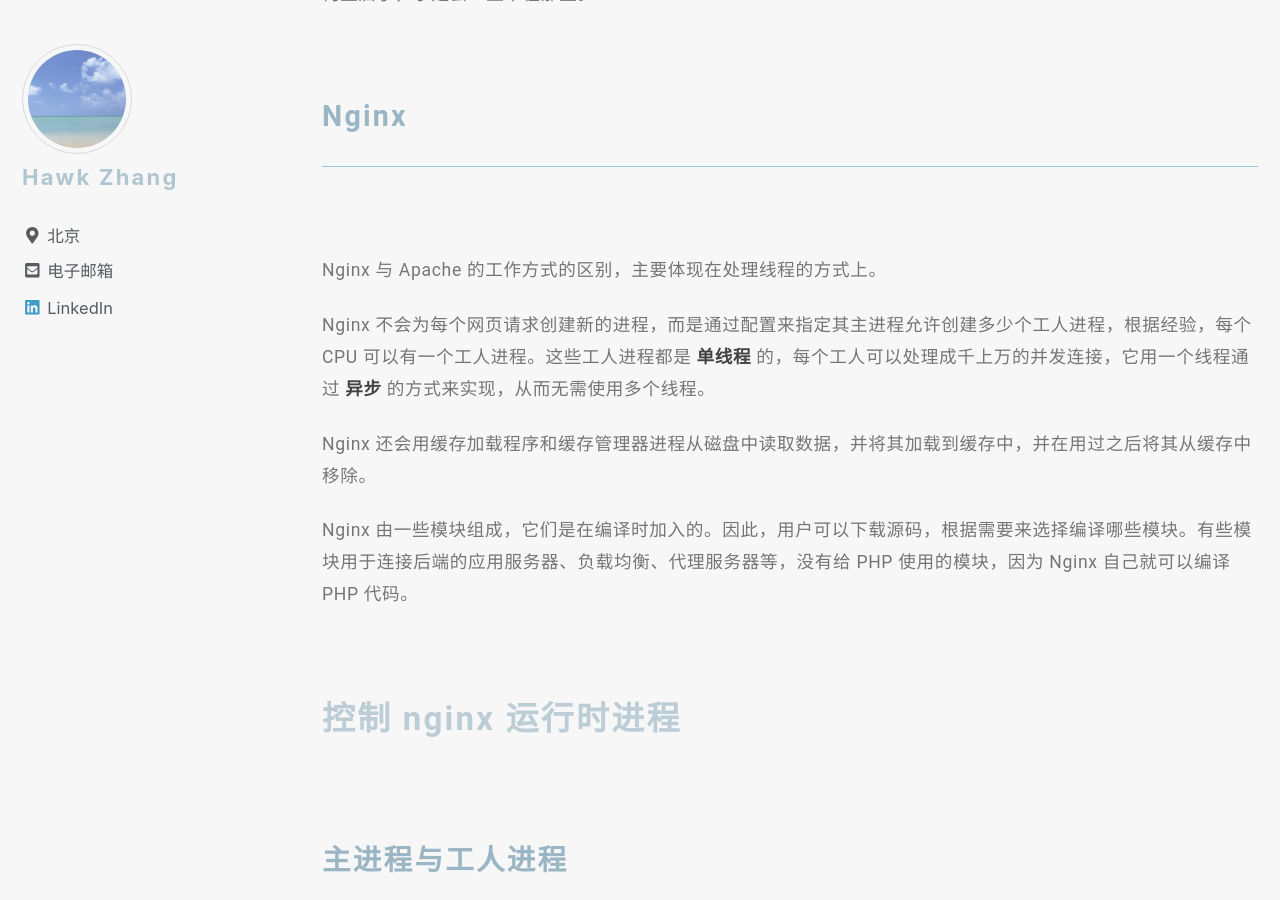
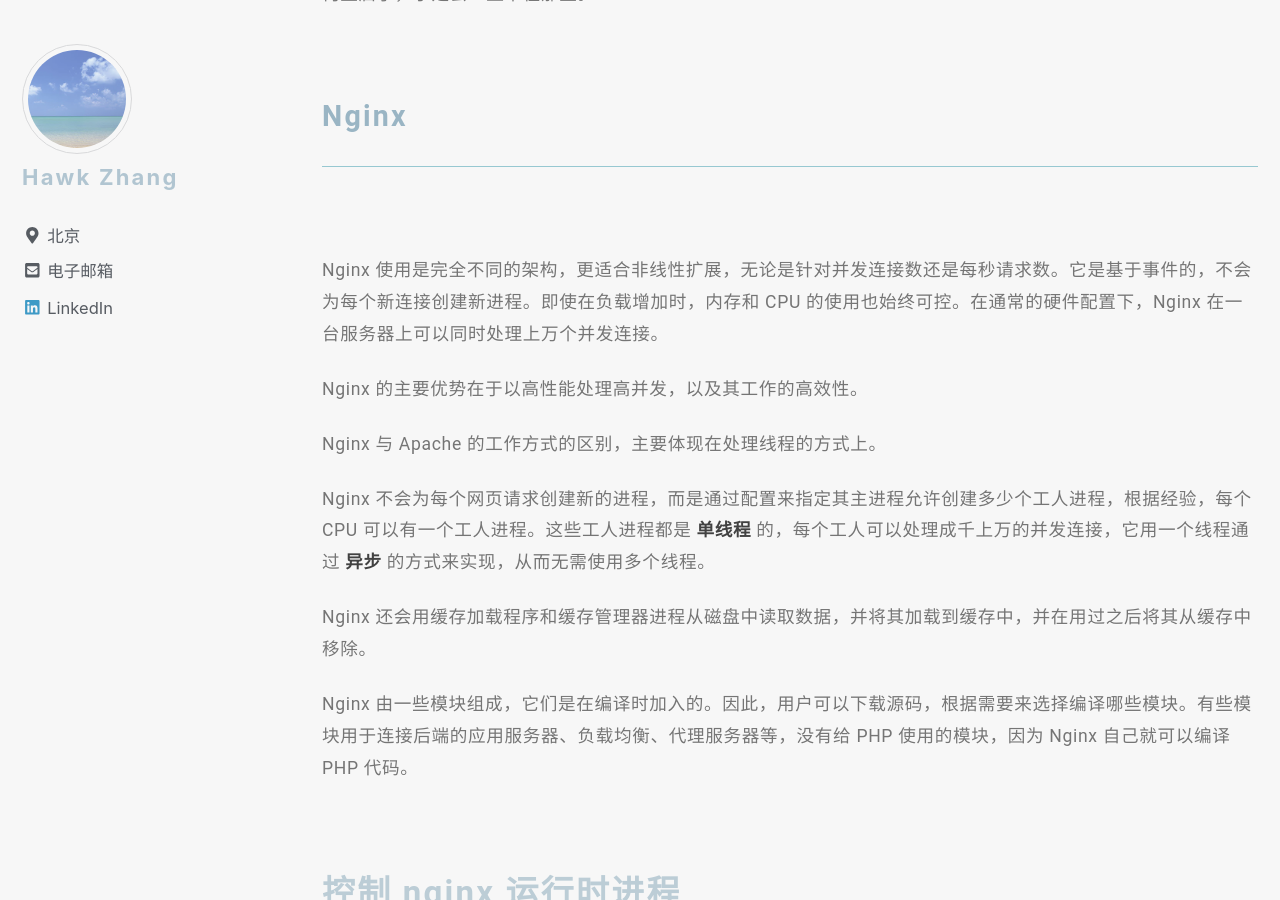
Before and after one commit to narru888/linotes_note, a Jekyll site: the page built from _posts/server/nginx/2016-01-03-nginx.basic.md, in a window 1280 px wide and 900 px high, scrolled down 2154 px. Built offline with Jekyll 4.4.1, drawn with Linux system fonts in a browser that asks for light colours; nearby versions of some CDN libraries; a script that is not in the unit is left out.

Commit message:
update on 2018-09-25 16:00:01 CST

```diff
--- a/_posts/server/nginx/2016-01-03-nginx.basic.md
+++ b/_posts/server/nginx/2016-01-03-nginx.basic.md
@@ -26,6 +26,9 @@ Apache 1995 年就开始被广泛使用，支撑了最多的网站，其次就
 Nginx 是一个开源的网页服务器，它的开发是为了解决 Apache **性能** 和 **可扩展性** 的问题。Nginx 是开源、免费的，但同样提供收费的版本 Nginx Plus。
 
 Nginx 是基于事件的，因此其架构为事件驱动，而且是异步的。而 Apache 依赖于进程和线程。
+
+
+
 
 
 
@@ -61,6 +64,11 @@ Apache 有两种运行模式，即 pre-forked 和工人模式（多进程，MPM
 
 
 ### Nginx
+
+Nginx 使用是完全不同的架构，更适合非线性扩展，无论是针对并发连接数还是每秒请求数。它是基于事件的，不会为每个新连接创建新进程。即使在负载增加时，内存和 CPU 的使用也始终可控。在通常的硬件配置下，Nginx 在一台服务器上可以同时处理上万个并发连接。
+
+Nginx 的主要优势在于以高性能处理高并发，以及其工作的高效性。
+
 
 Nginx 与 Apache 的工作方式的区别，主要体现在处理线程的方式上。
 
```
